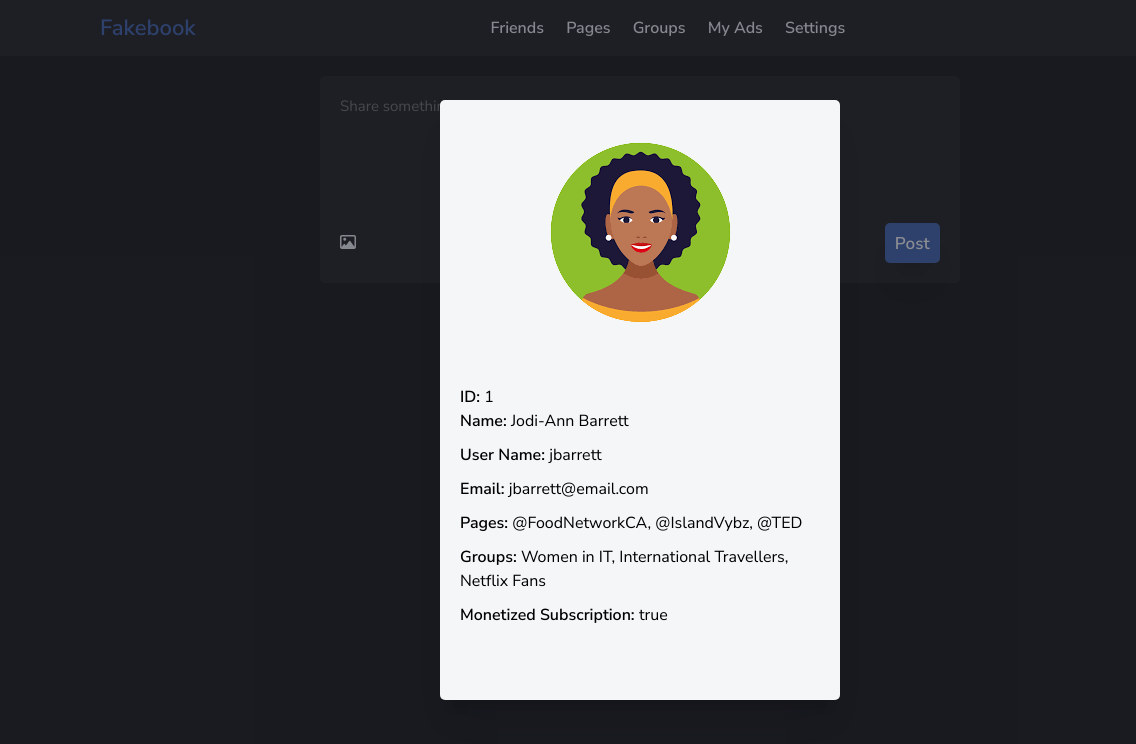
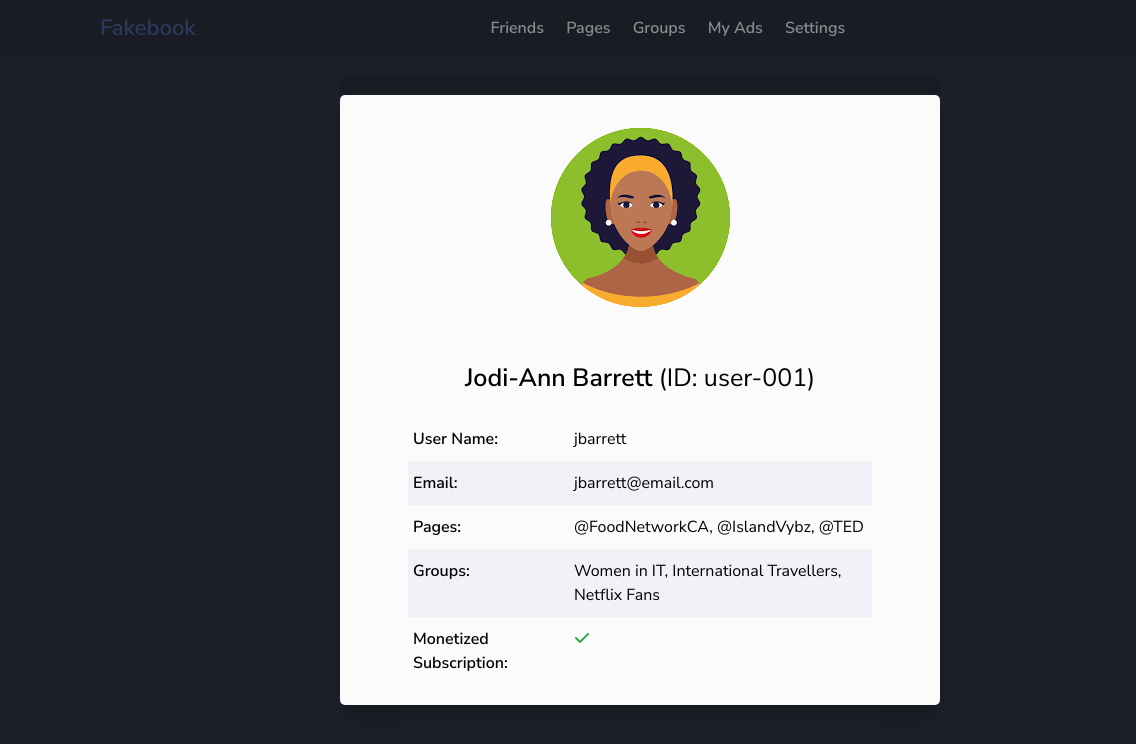
Before and after one commit to moorebarrett-jodiann/fakebook, a website with bundled scripts: page index.html in a window 1280 px wide. Both pictures are taken after a click on the element 1160 px from the left and 20 px from the top of the page. Shown: the full height of the page, 0-1136 px from the left. Built offline with nearby package versions, Linux system fonts and the light colour scheme.

Commit message:
Update profile details UI

```diff
--- a/index.html
+++ b/index.html
@@ -22,7 +22,6 @@
                     <div class="title flexbox">
                         <h1>Fakebook</h1>
                     </div>
-                    <div class="burger-menu"><i class="fa-solid fa-bars"></i></div>
                     <nav>
                         <ul>
                             <li><a href="#">Friends</a></li>
@@ -53,7 +52,7 @@
                 <div class="timeline-post">
                     <div class="form">
                         <form novalidate>
-                            <textarea class="post-input" placeholder="Share something with us."></textarea>
+                            <textarea class="post-input" placeholder="Share something with us ..."></textarea>
                             <div class="flexbox">
                                 <label for="fileInput">
                                     <i class="fa-regular fa-image file-icon"></i>
--- a/src/scripts/index.js
+++ b/src/scripts/index.js
@@ -18,7 +18,7 @@ const fileNameSpan = select('.file-name-selected');
 const createPost = select('.create-post');
 const message = select('.message');
 const subscriber = new Subscriber(
-    1,
+    'user-001',
     'Jodi-Ann Barrett',
     'jbarrett',
     'jbarrett@email.com',
@@ -35,22 +35,24 @@ function submitForm(postInput, postFile) {
 
     try {
         window.URL = window.URL || window.webkitURL;
-        let url = URL.createObjectURL(postFile.files[0]);
+        let url = (postFile.value !== '') ? URL.createObjectURL(postFile.files[0]) : '';
         let image = select('.avatar').innerHTML;
-        let today = new Date();
+        let today = new Date().toLocaleDateString('en-ca', { year:"numeric", month:"short", day:"numeric"});
 
-        // build grid children
+        // build posts in grid
         var div = document.createElement('div');
         div.classList.add('card');
         div.innerHTML = `
             <div class="post-header flexbox">
-                ${image}
-                <h4>${subscriber.name}</h4>
-                <p>${today.toDateString()}</p>
+                <div class="post-profile-pic">${image}</div>
+                <h4 class="profile-name">${subscriber.name}</h4>
+                <p class="post-date">${today}</p>
             </div>
             <div class="post-body">
                 <p>${postInput.value}</p>
-                <img src="${url}"/>
+                <div class="post-body-img">
+                    <img src="${url}"/>
+                </div>
             </div>
         `;
         gridBox.prepend(div);
@@ -62,6 +64,8 @@ function submitForm(postInput, postFile) {
 
 // function to validate form input
 function validateFormInput () {
+    console.log(postInput.value);
+    console.log(postFile.value);
     if(postInput.value === '' && postFile.value === '') {
         message.innerHTML = `<p class="invalid">Your post cannot be empty.</p>`;
     } else {
@@ -99,16 +103,36 @@ const profilePhoto = select('.avatar');
 const overlay = select('.overlay');
 const profileInfo = select('.profile-info');
 const profileDetails = select('.profile-details');
+const monetize = '<i class="fa-solid fa-check"></i>';
+const dontMonetize = '<i class="fa-solid fa-xmark"></i>';
 
 function retriveSubscriberInfo() {
     profileDetails.innerHTML = `
-        <p><span class="profile-label">ID: </span>${subscriber.id}</p>
-        <p><span class="profile-label">Name: </span>${subscriber.name}</p>
-        <p><span class="profile-label">User Name: </span>${subscriber.userName}</p>
-        <p><span class="profile-label">Email: </span>${subscriber.email}</p>
-        <p><span class="profile-label">Pages: </span>${subscriber.pages.join(', ')}</p>
-        <p><span class="profile-label">Groups: </span>${subscriber.groups.join(', ')}</p>
-        <p><span class="profile-label">Monetized Subscription: </span>${subscriber.canMonetize}</p>
+        <h2><span class="profile-label">${subscriber.name}</span> (ID: ${subscriber.id})</h2>
+        <table>
+            <tbody>
+                <tr>
+                    <td><span class="profile-label">User Name: </span></td>
+                    <td><p>${subscriber.userName}</p></td>
+                </tr>
+                <tr>
+                    <td><span class="profile-label">Email: </span></td>
+                    <td><p>${subscriber.email}</p></td>
+                </tr>
+                <tr>
+                    <td><span class="profile-label">Pages: </span></td>
+                    <td><p>${subscriber.pages.join(', ')}</p></td>
+                </tr>
+                <tr>
+                    <td><span class="profile-label">Groups: </span></td>
+                    <td><p>${subscriber.groups.join(', ')}</p></td>
+                </tr>
+                <tr>
+                    <td><span class="profile-label">Monetized Subscription: </span></td>
+                    <td><p>${(subscriber.canMonetize) ? monetize : dontMonetize}</p></td>
+                </tr>
+            </tbody>
+        </table>
     `;
 }
 
@@ -133,7 +157,4 @@ onEvent('click', overlay, function () {
   profileInfo.style.display = 'none';
 });
 
-
-
-
 /**-------------------------------------------------------------------------- */
--- a/src/stylesheet/index.css
+++ b/src/stylesheet/index.css
@@ -1,7 +1,7 @@
 @import "./reset.css";
 
 :root {
-    --app-dark-bg:#1a1d28;
+    --app-dark-bg:#1f2227;
     --app-red:#ff3c57;
     --app-yellow:#ffd13c;
     --app-green:#33ab4e;
@@ -10,14 +10,14 @@
     --app-orange:#ff833c;
     --app-pink:#f85fdc;
     --app-orange-hover:#fe7a2d;
-    --app-blue:#4267B2;
-    --app-blue-hover:#305bb3;
-    --app-white:#f4f6f8;
-    --app-black:#181818;
+    --app-blue:#3b5998;
+    --app-blue-hover:#30529c;
+    --app-white:#fbfbfb;
+    --app-black:#1a1d21;
     --app-dark-grey:#222;
     --app-medium-grey:#b0b3b8;
     --app-light-grey:#e4e6eb;
-    --app-light-text-color: #f4f6f8;
+    --app-light-text-color: #fbfbfb;
     --app-dark-text-color: #1c1c1c;
     --app-grey-text-color: #343434;
 
@@ -31,7 +31,7 @@
 }
 
 body {
-    background-color: var(--app-black);
+    background-color: var(--app-dark-bg);
 }
 
 .container {
@@ -42,9 +42,6 @@ body {
 /**************************************************/
 /*****       Main                            ******/
 /**************************************************/
-/* h1, h2, h3, a, p {
-    color: rgb(244, 246, 248);
-} */
 
 h2 {
     margin-bottom: 20px;
@@ -71,8 +68,8 @@ p {
 header {
     line-height: var(--app-header-line-height);
     height: 56px;
-    min-width: 350px;
-    background-color: var(--app-dark-grey);
+    min-width: 700px;
+    background-color: var(--app-black);
 }
 
 header .flexbox {
@@ -101,13 +98,6 @@ header h1 {
     margin-top: 8px;
 }
 
-/* Show regular nav menu when screen width is 923px and above */
-@media only screen and (min-width: 923px) {
-
-    .burger-menu {
-        display: none;
-    }
-
 nav ul {
     list-style: none;
 }
@@ -134,40 +124,22 @@ header h1 {
 nav ul li a:hover {
     color: var(--app-blue);
 }
-}
 
-/* Show hamburger icon when screen width is below 922px */
-@media only screen and (max-width: 922px) {
-    nav {
-        display: none;
-    }
-
-    .burger-menu {
-        display: block;
-        color: var(--app-light-text-color);
-        font-size: var(--app-main-font-size);
-        line-height:  var(--page-header-line-height);
-    }
-
-    .burger-menu:hover {
-        display: block;
-        color: var(--app-blue);
-    }
-}
 
 /**************************************************/
 /*****   MAIN CONTAINER (Post)               ******/
 /**************************************************/
 
 .timeline {
-    width: 50%;
+    min-width: 600px;
+    max-width: 600px;
     margin-inline: auto;
 }
 
 .timeline-post {
     padding: 20px;
     width: 100%;
-    background-color: var(--app-dark-grey);
+    background-color: var(--app-black);
     margin-top: 20px;
     border-radius: 5px;
 }
@@ -209,10 +181,12 @@ header h1 {
 .file-icon{
     cursor: pointer;
     color: var(--app-white);
+    font-size: 30px;
 }
 
 .timeline-post .form .flexbox button {
     height: 40px;
+    width: 70px;
     text-align: center;
     border-radius: 5px;
     box-shadow: rgba(0, 0, 0, 0.1) 0px 26px 30px -10px, rgba(0, 0, 0, 0.1) 0px 16px 10px -10px;
@@ -255,18 +229,28 @@ header h1 {
     margin-bottom: 10px;
 }
 
-.grid > div.card .post-header img {
+.grid > div.card .post-header .post-profile-pic {
+    width: 7%;
+}
+
+.grid > div.card .post-header .post-profile-pic img {
     width: 30px;
     height: 30px;
-    text-align: left;
 }
 
-.grid > div.card .post-header h4 {
+.grid > div.card .post-header .profile-name {
+    width: 73%;
     color: var(--app-dark-text-color);
     font-size: 15px;
     font-weight: 600;
     text-align: left;
-    width: 70%;
+    margin-left: 5px;
+}
+
+.grid > div.card .post-header .post-date {
+    color: rgba(28, 28, 28, 0.6);
+    font-size: 15px;
+    width: 20%;
     margin-left: 5px;
 }
 
@@ -280,6 +264,12 @@ header h1 {
     margin-bottom: 10px;
 }
 
+.grid > div.card .post-body .post-body-img {
+    width: 100%;
+    display: grid;
+    place-items: center;
+}
+
 .message {
     width: 100%;
     height: 40px;
@@ -291,7 +281,7 @@ header h1 {
 .message p {
     opacity: 0;
     font-size: 14px;
-    animation: disappearUp 5s ease-in-out;
+    animation: disappear 5s ease-in-out;
 }
 
 .message p.invalid {
@@ -323,8 +313,7 @@ header h1 {
 }
 
 .profile-info {
-    width: 400px;
-    height: 600px;
+    width: 600px;
     background-color: var(--app-white);
     box-shadow: rgba(0, 0, 0, 0.1) 0px 26px 30px -10px, rgba(0, 0, 0, 0.1) 0px 16px 10px -10px;
     border-radius: 5px;
@@ -334,15 +323,21 @@ header h1 {
 }
 
 .profile-info .profile-avatar {
-    padding: 20px;
+    padding: 10px;
     display: flex;
     align-items: center;
     justify-content: center;
 }
 
 .profile-info .profile-details {
-    padding: 20px;
-    text-align: left;
+    padding: 20px 10px;
+    display: grid;
+    place-items: center;
+}
+
+.profile-info .profile-details h2 {
+    width: 100%;
+    text-align: center;
 }
 
 .profile-info .profile-details p {
@@ -350,12 +345,31 @@ header h1 {
     font-weight: 400;
 }
 
-.profile-info .profile-details p span {
+.profile-info .profile-details .profile-label {
     font-weight: 600;
 }
 
-.profile-info .profile-details p + p {
-    margin-bottom: 10px;
+.profile-info .profile-details table {
+    border-collapse: collapse;
+    width: 80%;
+}
+
+table tr:nth-child(even) {
+    background: rgba(66, 103, 178, 0.06);
+}
+
+table th, table td {
+    padding: 10px 5px;
+}
+
+.fa-check {
+    font-size: 16px;
+    color: var(--app-green);
+}
+
+.fa-xmark {
+    font-size: 16px;
+    color: var(--app-red);
 }
 
 /**************************************************/
@@ -383,3 +397,12 @@ header h1 {
         transform: translate(0);
     }
 }
+
+@keyframes disappear {
+    from {
+        opacity: 1;
+    }
+    to {
+        opacity: 0;
+    }
+}
```
Also changed, not shown: README.md (added). Lines whose indentation alone changed are shown as unchanged.
